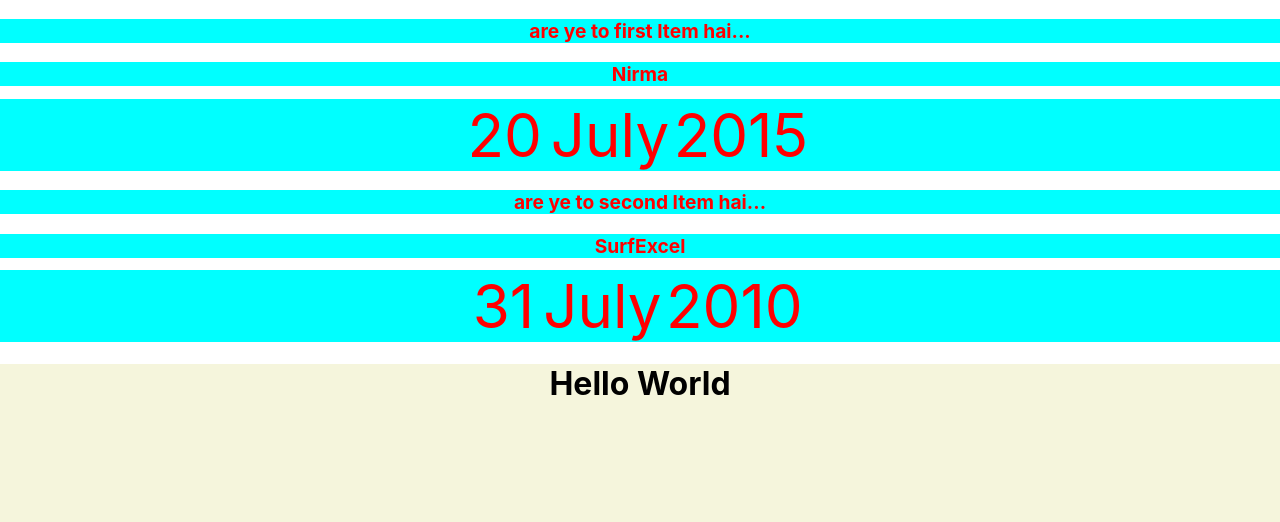
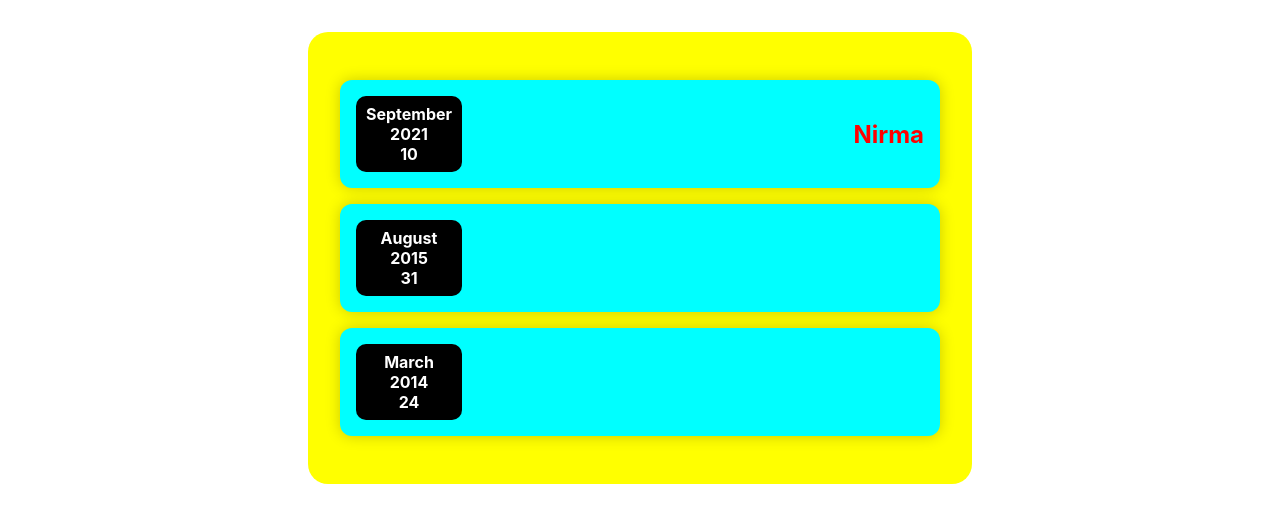
Before and after one commit to ajay-kotambe/demoshopapp, a React (Create React App) app: page / in a window 1280 px wide. Shown: the top 522 px of the page. Built offline with nearby package versions, Linux system fonts and the light colour scheme.

Commit message:
added new components and modified the card component

```diff
--- a/src/App.js
+++ b/src/App.js
@@ -1,43 +1,32 @@
 import "./App.css";
-import Item from "./components/Item";
-import ItemDate from "./components/ItemDate";
+// import Item from "./components/Item";
+// import ItemDate from "./components/ItemDate";
+import Card from "./components/Card";
+import Products from "./components/Products";
 
 function App() {
-  const resPrompts = [
+  const products = [
     {
-      itemName: "Nirma",
-      itemDate: "20",
-      itemMonth: "July",
-      itemYear: "2015",
+      id: "p1",
+      title: "Nirma",
+      amount: 100,
+      date: new Date(2021, 8, 10),
     },
     {
-      itemName: "SurfExcel",
-      itemDate: "31",
-      itemMonth: "July",
-      itemYear: "2010",
+      id: "p2",
+      title: "Surf Excel",
+      amount: 200,
+      date: new Date(2015, 7, 31),
+    },
+    {
+      id: "p3",
+      title: "Tide",
+      amount: 130,
+      date: new Date(2014, 2, 24),
     },
   ];
 
-  return (
-    <div>
-      <Item name={resPrompts[0].itemName}> are ye to first Item hai...</Item>
-      <ItemDate
-        day={resPrompts[0].itemDate}
-        month={resPrompts[0].itemMonth}
-        year={resPrompts[0].itemYear}
-      ></ItemDate>
-      <Item name={resPrompts[1].itemName}>are ye to second Item hai...</Item>
-      <ItemDate
-        day={resPrompts[1].itemDate}
-        month={resPrompts[1].itemMonth}
-        year={resPrompts[1].itemYear}
-      ></ItemDate>
-
-      <div className="App">
-        <h1>Hello World</h1>
-      </div>
-    </div>
-  );
+  return <Products items={products}></Products>;
 }
 
 export default App;
--- a/src/components/Card.css
+++ b/src/components/Card.css
@@ -0,0 +1,6 @@
+.card {
+  border-radius: 10px;
+  box-shadow: 0 0 15px rgba(0, 0, 0, 0.2);
+  padding: 0.5rem;
+  background-color: inherit;
+}
--- a/src/components/Card.js
+++ b/src/components/Card.js
@@ -1,12 +1,7 @@
-import "./Card.css";
+import './Card.css';
+
 function Card(props) {
-    return (
-        <div>
-
-        {props.children}
-
-        </div>
-    );
+  return <div className={`card ${props.className}`}>{props.children}</div>;
 }
 
 export default Card;
--- /dev/null
+++ b/src/components/ProductDate.css
@@ -0,0 +1,9 @@
+.product-date {
+  background-color: black;
+  color: white;
+  border-radius: 10px;
+  padding: 0.5rem;
+  text-align: center;
+  font-weight: bold;
+  width: 90px;
+}
--- /dev/null
+++ b/src/components/ProductDate.js
@@ -0,0 +1,17 @@
+import './ProductDate.css';
+
+function ProductDate(props) {
+  const month = props.date.toLocaleString("en-US", { month: "long" });
+  const day = props.date.toLocaleString("en-US", { day: "2-digit" });
+  const year = props.date.getFullYear();
+
+  return (
+    <div className="product-date">
+      <div>{month}</div>
+      <div>{year}</div>
+      <div>{day}</div>
+    </div>
+  );
+}
+
+export default ProductDate;
--- /dev/null
+++ b/src/components/ProductItem.css
@@ -0,0 +1,16 @@
+.product-item {
+  display: flex;
+  flex-direction: row;
+  align-items: center;
+  justify-content: space-between;
+  background-color: cyan;
+  padding: 1rem;
+  margin: 1rem 0;
+  border-radius: 12px;
+}
+
+.product-item_description h2 {
+  color: red;
+  font-weight: bold;
+  font-size: 1.5rem;
+}
--- /dev/null
+++ b/src/components/ProductItem.js
@@ -0,0 +1,16 @@
+import "./ProductItem.css";
+import ProductDate from "./ProductDate";
+import Card from "./Card";
+
+function ProductItem(props) {
+  return (
+    <Card className="product-item">
+      <ProductDate date={props.date} />
+      <div className="product-item_description">
+        <h2>{props.title}</h2>
+      </div>
+    </Card>
+  );
+}
+
+export default ProductItem;
--- /dev/null
+++ b/src/components/Products.css
@@ -0,0 +1,7 @@
+.products {
+  background-color: yellow;
+  padding: 2rem;
+  border-radius: 20px;
+  max-width: 600px;         /* or any width that suits your design */
+  margin: 2rem auto;        /* center horizontally */
+}
--- /dev/null
+++ b/src/components/Products.js
@@ -0,0 +1,26 @@
+import "./Products.css";
+import ProductItem from "./ProductItem";
+
+function Products(props) {
+  return (
+    <div className="products">
+      <ProductItem
+        title={props.items[0].title}
+        amount={props.items[0].amount}
+        date={props.items[0].date}
+      />
+      <ProductItem
+        itle={props.items[1].title}
+        amount={props.items[1].amount}
+        date={props.items[1].date}
+      />
+      <ProductItem
+        itle={props.items[2].title}
+        amount={props.items[2].amount}
+        date={props.items[2].date}
+      />
+    </div>
+  );
+}
+
+export default Products;
```
